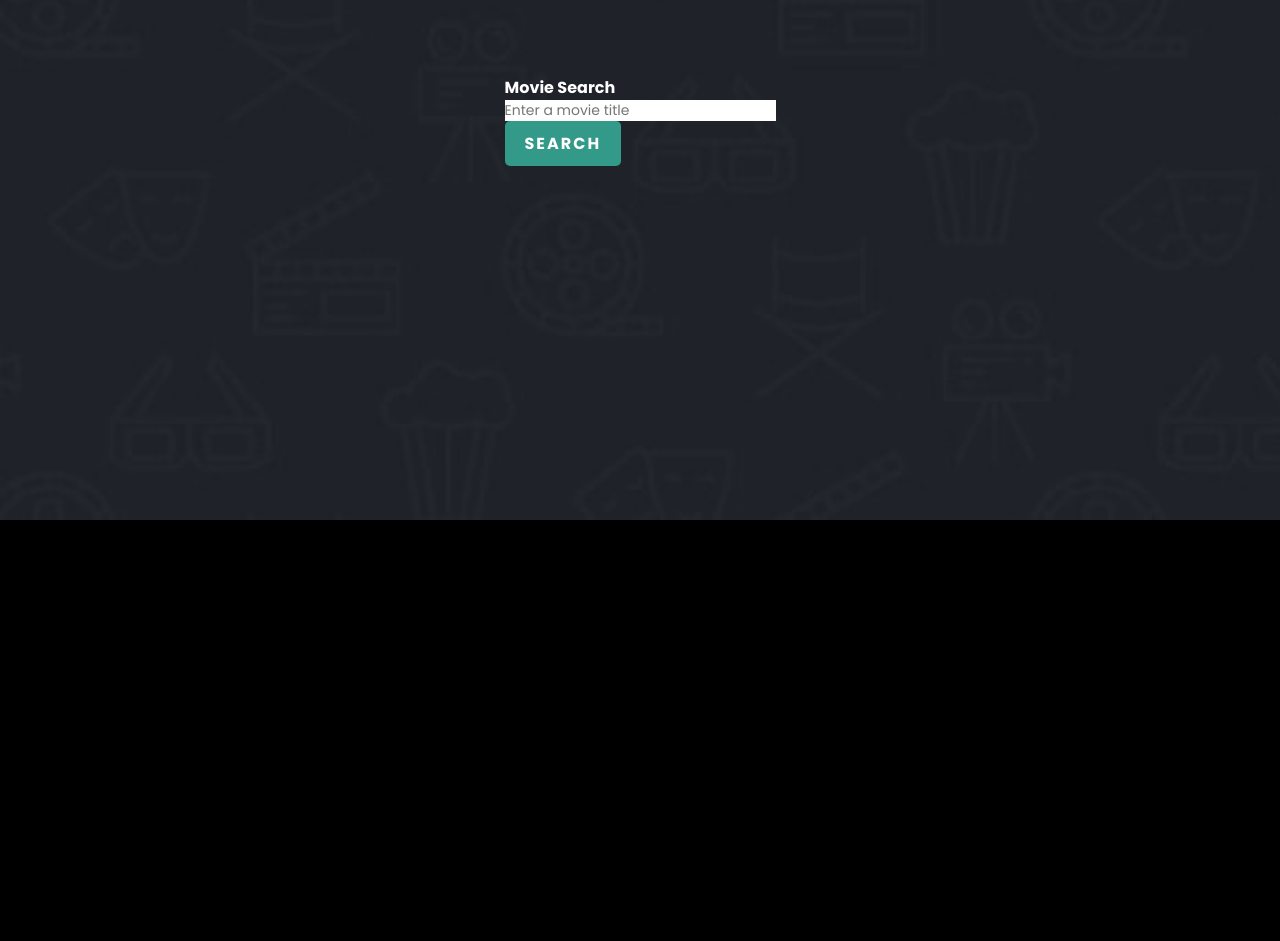
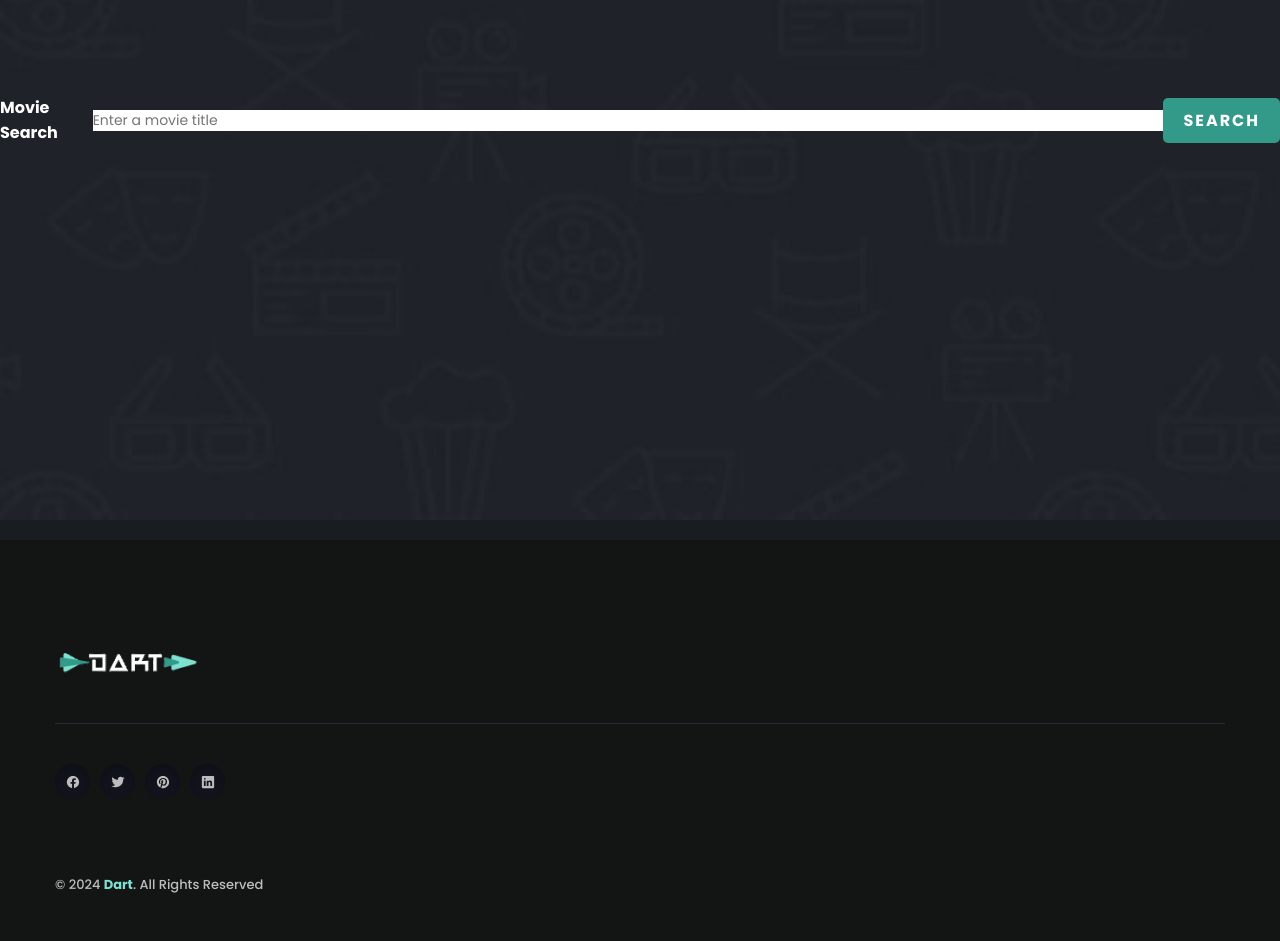
Before and after one commit to Foxtrox420/Movie-Recommender-Project, a plain HTML site: page Dart/moviesearch.html in a window 1280 px wide. Shown: the part 280-1221 px from the top of the page. Before the commit the page ends 800 px from the top, so only its background shows below. Drawn offline with nearby package versions, Linux system fonts and the light colour scheme.

Commit message:
Update moviesearch.html

```diff
--- a/Dart/moviesearch.html
+++ b/Dart/moviesearch.html
@@ -20,7 +20,7 @@
   <!--
     small icon template
    -->
-   <link rel="icon" type="image/x-icon" href="/SE Project/Movie-Recommender-Project-main/Dart/assets/images/compact logo.png">
+   <link rel="icon" type="image/x-icon" href="./assets/images/compact logo.png">
 </head>
 
 <body id="top">
@@ -74,17 +74,14 @@
   </header>
 
   <!-- Main content -->
-  <main>
+
     <section class="search-section">
-      <div class="container">
         <h1>Movie Search</h1>
-        <input type="text" id="movieInput" placeholder="Enter a movie title">
+        <input type="text" id="movieInput" placeholder="Enter a movie title" class="searchbar">
         <button id="searchButton" class="btn btn-primary">Search</button>
         <div id="searchResults"></div>
         <div id="recommendations"></div>
-      </div>
     </section>
-  </main>
 
   <template id="movie-details-template">
     <div class="movie-details">
@@ -102,7 +99,68 @@
     </div>
   </template> -->
 
-  <script src="/SE Project/Movie-Recommender-Project-main/Dart/assets/js/model.js"></script> <!-- Might have to change this if using different folder-->
+  <footer class="footer">
+
+    <div class="footer-top">
+      <div class="container">
+
+        <div class="footer-brand-wrapper">
+
+          <a href="./index.html" class="logo">
+            <img src="./assets/images/logo2.png" alt="Filmlane logo">
+          </a>
+        </div>
+
+        <div class="divider"></div>
+
+        <div class="quicklink-wrapper">
+
+          <ul class="social-list">
+
+            <li>
+              <a href="#" class="social-link">
+                <ion-icon name="logo-facebook"></ion-icon>
+              </a>
+            </li>
+
+            <li>
+              <a href="#" class="social-link">
+                <ion-icon name="logo-twitter"></ion-icon>
+              </a>
+            </li>
+
+            <li>
+              <a href="#" class="social-link">
+                <ion-icon name="logo-pinterest"></ion-icon>
+              </a>
+            </li>
+
+            <li>
+              <a href="#" class="social-link">
+                <ion-icon name="logo-linkedin"></ion-icon>
+              </a>
+            </li>
+
+          </ul>
+
+        </div>
+
+      </div>
+    </div>
+
+    <div class="footer-bottom">
+      <div class="container">
+
+        <p class="copyright">
+          &copy; 2024 <a href="#">Dart</a>. All Rights Reserved
+        </p>
+      </div>
+
+    </div>
+
+  </footer>
+
+  <script src="./assets/js/model.js"></script> <!-- Might have to change this if using different folder-->
   <script type="module" src="https://unpkg.com/ionicons@5.5.2/dist/ionicons/ionicons.esm.js"></script>
   <script nomodule src="https://unpkg.com/ionicons@5.5.2/dist/ionicons/ionicons.js"></script>
 </body>
```
